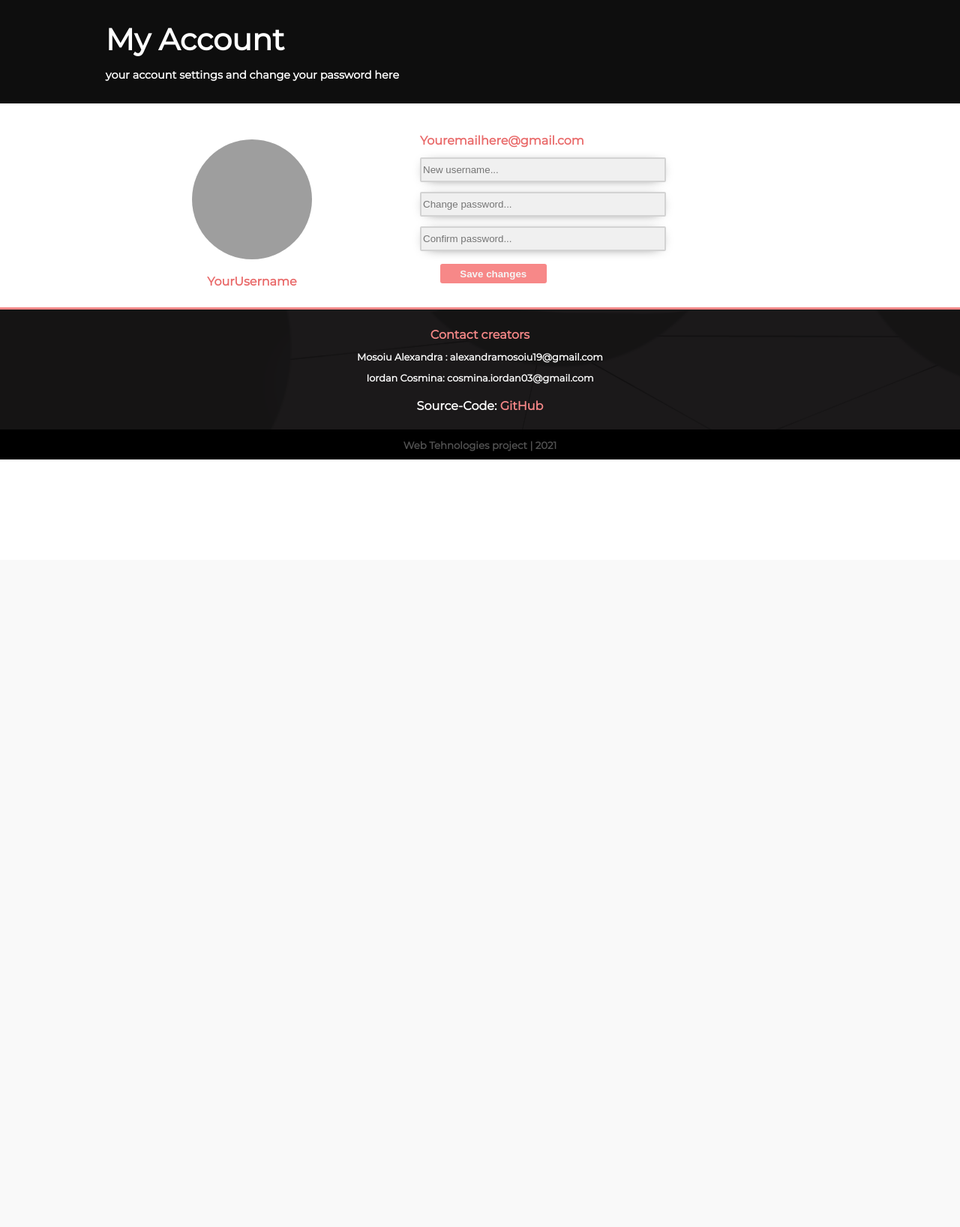
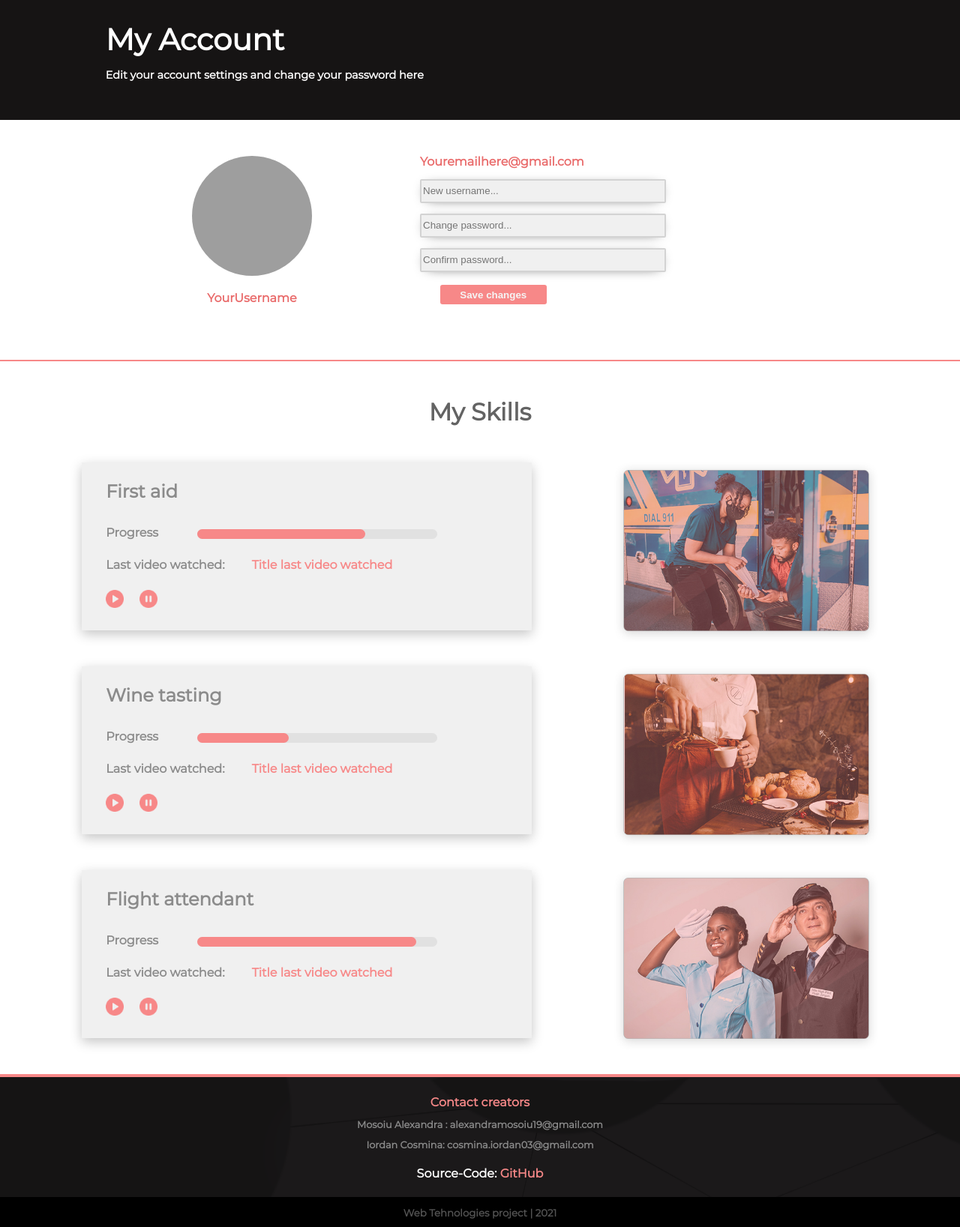
Before and after one commit to Serithipithy/SkiVI, a PHP site: page /myaccount.html in a window 1280 px wide. Shown: the part 53-1690 px from the top of the page at 75% size. Before the commit the page ends 666 px from the top, so only its background shows below. Run offline with PHP 8.4, Linux system fonts and the light colour scheme; grey boxes are pictures that could not be loaded.

Commit message:
my account( fara completed skills)
mai trebuie sa fac butoanele de play si pause sa duca la skillul lor respectiv cu hover + change picture + responsive

```diff
--- a/myaccount.html
+++ b/myaccount.html
@@ -27,12 +27,12 @@
     <main>
         <section class="myaccount--banner">
            <h1 class="myaccount--banner--dimensioning">My Account</h1>
-           <h4 class="myaccount--banner--dimensioning">your account settings and change your password here</h4>
+           <h4 class="myaccount--banner--dimensioning">Edit your account settings and change your password here</h4>
         </section>
 
-        <section class="account--container">
+        <div class="account--container">
             <div class="account--profile">
-                <img src="img/profile-picture.jpg" alt="profile picture" class="profile--picture">
+                <img src="img/profile-picture.jpg" alt="profile picture" class="profile--picture"/>
                 <p class="account--username">YourUsername</p>
             </div>
             <form>
@@ -42,6 +42,58 @@
                 <input type="password" placeholder="Confirm password...">
                 <button type="submit">Save changes</button>
             </form>
+        </div>
+
+        <section class="account-skills">
+            <span>My Skills</span>
+            <div class="skill--stats">
+                <div class="skill--container">
+                    <h2>First aid</h2>
+                    <div class="progress--status">
+                        <p>Progress</p>
+                        <progress id="file1" max="100" value="70">70%</progress>
+                    </div>
+                    <div class="last---watched">
+                        <p>Last video watched: </p> <a href="https://www.youtube.com/watch?v=bSqHJaGyC_A" class="link">Title last video watched</a>
+                    </div>
+                    <img src="img/play-button.png" alt="play" class="play-pause--button"/>
+                    <img src="img/pause-button.png" alt="play" class="play-pause--button"/>
+                </div>
+                <img src="img/skill1.jpg" alt="skill 1 imagine" class="skill--image"/>
+            </div>
+
+            <div class="skill--stats">
+                <div class="skill--container">
+                    <h2>Wine tasting</h2>
+                    <div class="progress--status">
+                        <p>Progress</p>
+                        <progress id="file2" max="100" value="38">38%</progress>
+                    </div>
+                    <div class="last---watched">
+                        <p>Last video watched: </p> <a href="https://www.youtube.com/watch?v=bSqHJaGyC_A" class="link">Title last video watched</a>
+                    </div>
+                    <img src="img/play-button.png" alt="play" class="play-pause--button"/>
+                    <img src="img/pause-button.png" alt="play" class="play-pause--button"/>
+                </div>
+                <img src="img/skill2.jpg" alt="skill 1 imagine" class="skill--image"/>
+            </div>
+
+            <div class="skill--stats">
+                <div class="skill--container">
+                    <h2>Flight attendant</h2>
+                    <div class="progress--status">
+                        <p>Progress</p>
+                        <progress id="file3" max="100" value="91">91%</progress>
+                    </div>
+                    <div class="last---watched">
+                        <p>Last video watched: </p> <a href="https://www.youtube.com/watch?v=bSqHJaGyC_A" class="link">Title last video watched</a>
+                    </div>
+                    <img src="img/play-button.png" alt="play" class="play-pause--button"/>
+                    <img src="img/pause-button.png" alt="play" class="play-pause--button"/>
+                </div>
+                <img src="img/skill3.jpg" alt="skill 1 imagine" class="skill--image"/>
+            </div>
+
         </section>
     </main>
 
--- a/skivimyaccount.css
+++ b/skivimyaccount.css
@@ -1,8 +1,11 @@
 .myaccount--banner{
+    /* margin-top: -3%; */
     width: 100%;
-    background-color: #0e0e0e;
+    height: 10em;
+    background-color: #161414;
     color: white;
     text-align: left;
+    display: flexbox;
 }
 .myaccount--banner--dimensioning{
     padding-left: 11%;
@@ -25,8 +28,9 @@ h4{
     align-content: center;
     /* justify-content:space-between; */
     list-style: none;
-    border-bottom: 1px solid #f78888;
-    height: 15em;
+    border-bottom: 2px solid #f78888;
+    /* box-shadow: 0px 2px 17px -10px #f78888; */
+    height: 18em;
 }
 .profile--picture{
     width: 10em;
@@ -41,6 +45,7 @@ h4{
 }
 
 .account--username{
+    display: block;
     position: relative;
     text-align: center;
     color: #e96a6a;
@@ -48,7 +53,7 @@ h4{
 }
 form{
     margin-left: 10%;
-    margin-top: -1em;
+    margin-top:-0.6em;
     width: 20em;
     height: 26.5625em;
 }
@@ -75,11 +80,102 @@ button{
     border-radius:3px ;
     font-weight: bolder;
     color: whitesmoke;
+    cursor: pointer;
 }
 
 .account--mail{
     color: #e96a6a;
+    display: block;
     font-weight: bolder;
     padding-top: 0.5em;
     margin-bottom: 0em;
 }
+
+span{
+    padding: 1.5em 1em 1.5em 1em;
+    font-weight: bold;
+    font-size: 2em;
+    color: rgb(99, 99, 99);
+    display: flex;
+    justify-content: center;
+}
+section div{
+    display: block;
+}
+.account-skills{
+    width: 100%;
+    display: block;
+    border-bottom: 2px solid #f78888;
+
+}
+
+section div h2{
+    font-weight: bolder;
+    color: rgb(139, 139, 139);
+    font-size: 1.5em;
+    padding: 0;
+    margin-bottom: 1.3em;
+}
+p{
+    font-weight: bolder;
+    color: rgb(139, 139, 139);
+    display: inline;
+}
+.progress--status{
+    padding-bottom: 1.5em;
+}
+.play-pause--button{
+    height: 1.5em;
+    margin-right: 1em;
+}
+.skill--stats{
+    width: 100%;
+    margin-bottom: 2em;
+    display: flex;
+    justify-content: space-evenly;
+}
+.skill--container{
+    padding: 1.5em 1.5em 1.5em 2em;
+    width: 34em;
+    height: 11em;
+    background-color: rgba(211, 211, 211, 0.342);
+    box-shadow: 0px 5px 15px rgba(0, 0, 0, 0.233);
+}
+
+progress {
+    margin-left: 3em;
+    width: 20em;
+    height: 0.8em;
+    border-radius: 10px;
+
+  }
+  progress::-webkit-progress-bar {
+    background-color: rgba(136, 136, 136, 0.144);
+    border-radius: 10px;
+  }
+  progress::-webkit-progress-value {
+    background-color: #f78888;
+    border-radius: 10px;
+
+  }
+  progress::-moz-progress-bar {
+    background-color: #f78888;
+    border-radius: 10px;
+  }
+
+.last---watched{
+    padding-bottom: 1.5em;
+}
+.link{
+    margin-left: 2em;
+    color: #f78888;
+    font-weight: bold;
+    text-decoration: none;
+    cursor: pointer;
+}
+
+.skill--image{
+    padding: 0;
+    height: 15em;
+    width: 22em;
+}
```
Also changed, not shown: img/pause-button.png (added), img/play-button.png (added), img/skill1.jpg (added), img/skill2.jpg (added), img/skill3.jpg (added).
